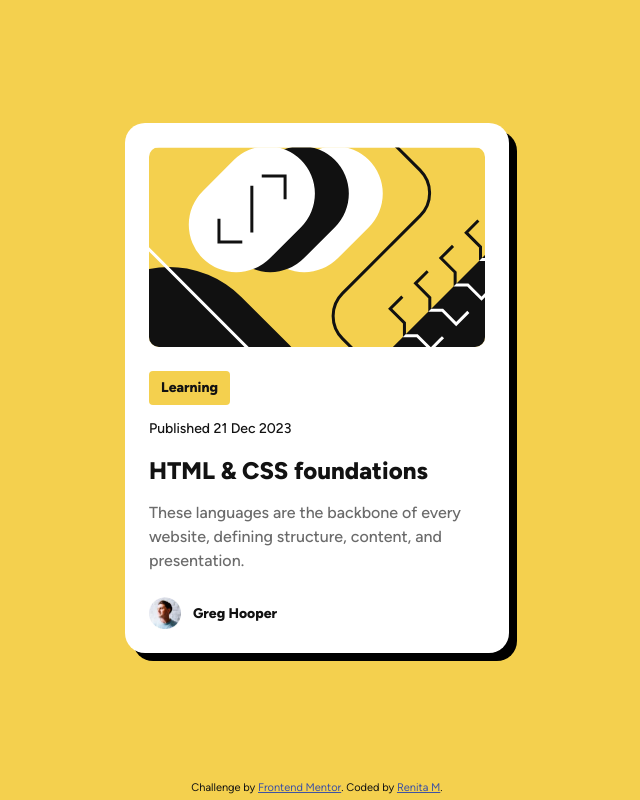
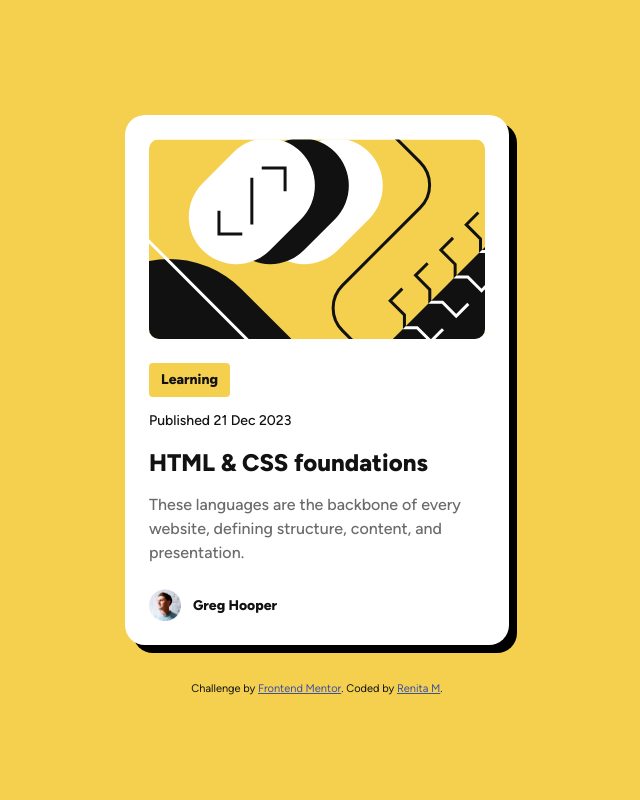
Before and after one commit to renitam/blog-preview-card, a plain HTML site: page index.html in a window 1280 px wide. Shown: the whole page, without its empty margins (323-963 px from the left). Drawn offline with Linux system fonts and the light colour scheme.

Commit message:
Adjust spacing and margins

```diff
--- a/index.html
+++ b/index.html
@@ -13,17 +13,6 @@
     />
     <link rel="stylesheet" href="./styles.css" />
     <title>Frontend Mentor | Blog preview card</title>
-
-    <!-- Feel free to remove these styles or customise in your own stylesheet 👍 -->
-    <style>
-      .attribution {
-        font-size: 11px;
-        text-align: center;
-      }
-      .attribution a {
-        color: hsl(228, 45%, 44%);
-      }
-    </style>
   </head>
   <body class="page">
     <main class="card">
@@ -60,11 +49,17 @@
       </section>
     </main>
 
-    <footer class="attribution">
+    <footer class="footer">
       Challenge by
-      <a href="https://www.frontendmentor.io?ref=challenge" target="_blank"
+      <a
+        class="footer__link"
+        href="https://www.frontendmentor.io?ref=challenge"
+        target="_blank"
         >Frontend Mentor</a
-      >. Coded by <a href="https://renitam.github.io/portfolio">Renita M</a>.
+      >. Coded by
+      <a class="footer__link" href="https://renitam.github.io/portfolio"
+        >Renita M</a
+      >.
     </footer>
   </body>
 </html>
--- a/styles.css
+++ b/styles.css
@@ -22,8 +22,9 @@
 
 .page {
     background-color: var(--yellow);
-    width: 100vw;
-    height: 100vh;
+    width: 100%;
+    height: 100%;
+    min-height: 100vh;
     margin: 0;
     display: flex;
     flex-direction: column;
@@ -37,14 +38,14 @@
 
 .card {
     background-color: var(--white);
-    margin: auto var(--spacing-300);
+    margin: var(--spacing-300);
+    display: flex;
+    flex-direction: column;
     max-width: 279px;
     padding: var(--spacing-300);
     border-radius: 20px;
+    gap: var(--spacing-300);
     box-shadow: 8px 8px 0 #000000;
-    display: flex;
-    flex-direction: column;
-    gap: var(--spacing-300);
 }
 
 @media screen and (min-width: 444px) {
@@ -157,3 +158,13 @@
     line-height: 150%;
     color: var(--gray-950);
 }
+
+.footer {
+    font-size: 11px;
+    text-align: center;
+    padding: var(--spacing-100);
+}
+
+.footer__link {
+    color: hsl(228, 45%, 44%);
+}
```
